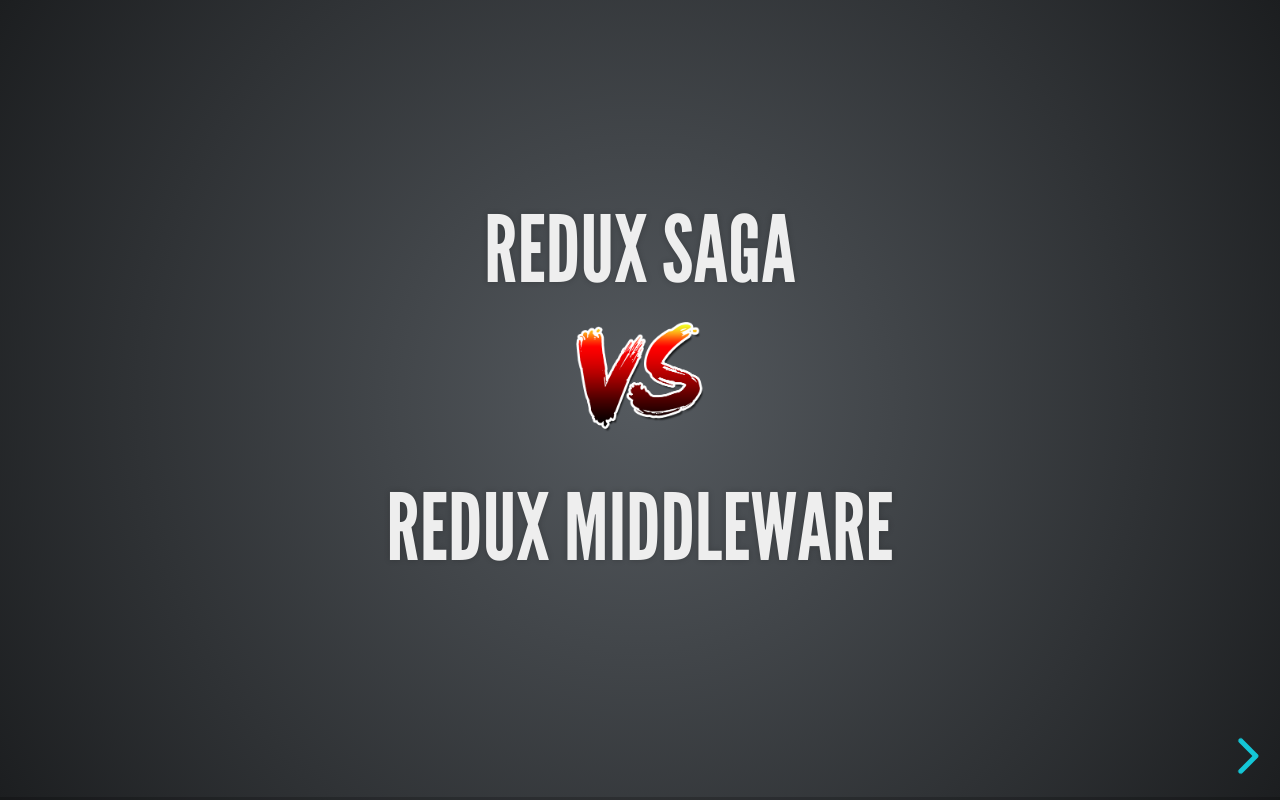
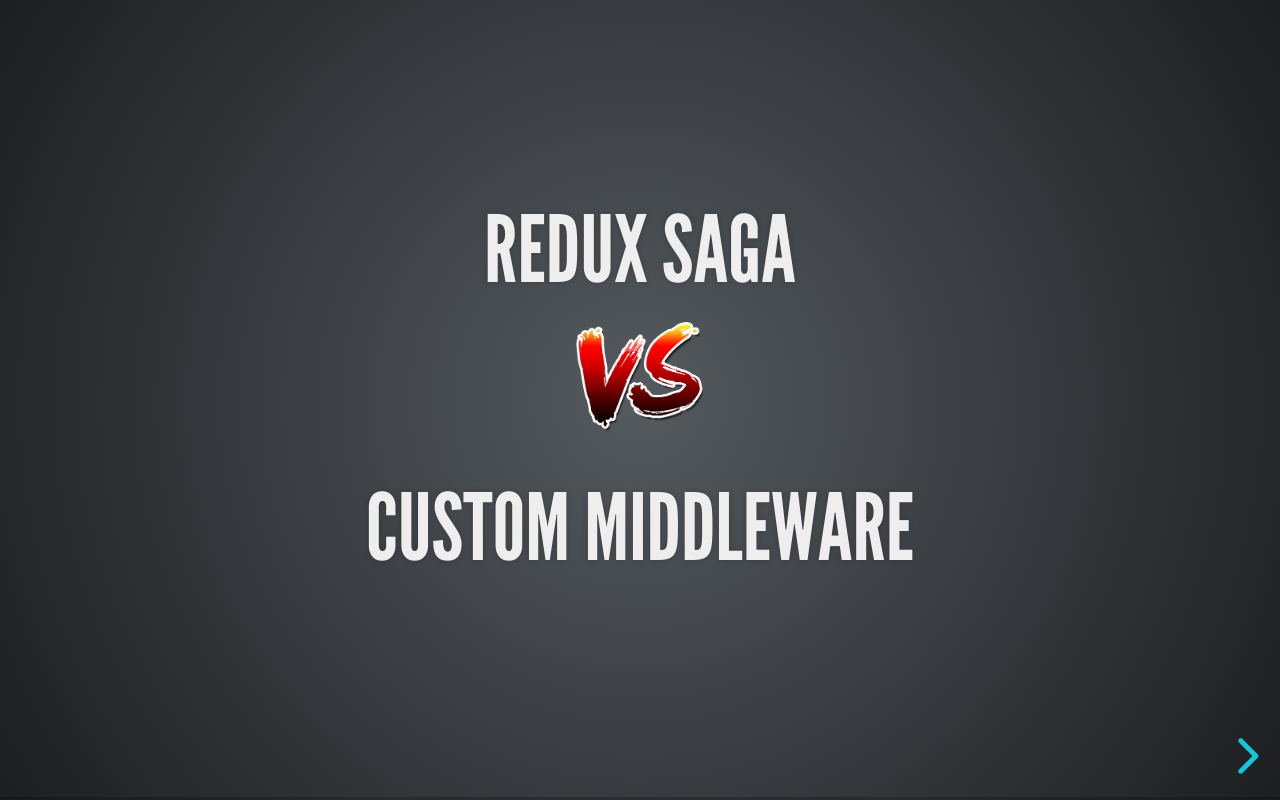
Before and after one commit to kagd/EngineeringExcellence, a plain HTML site: page presentations/saga-vs-middleware/index.html in a window 1280 px wide. Drawn offline with Linux system fonts and the light colour scheme; files whose address does not match are found by name.

Commit message:
Update title slide

```diff
--- a/presentations/saga-vs-middleware/index.html
+++ b/presentations/saga-vs-middleware/index.html
@@ -27,7 +27,7 @@
     <div class="reveal">
       <div class="slides">
         <section>
-          <h2>Redux Saga <div><img class="plain" style="height: 100px;" src="./vs.png" alt="versus"></div> Redux Middleware</h2>
+          <h2>Redux Saga <div><img class="plain" style="height: 100px;" src="./vs.png" alt="versus"></div> Custom Middleware</h2>
         </section>
         <section>
           <h3>Problems with Sagas</h3>
```
